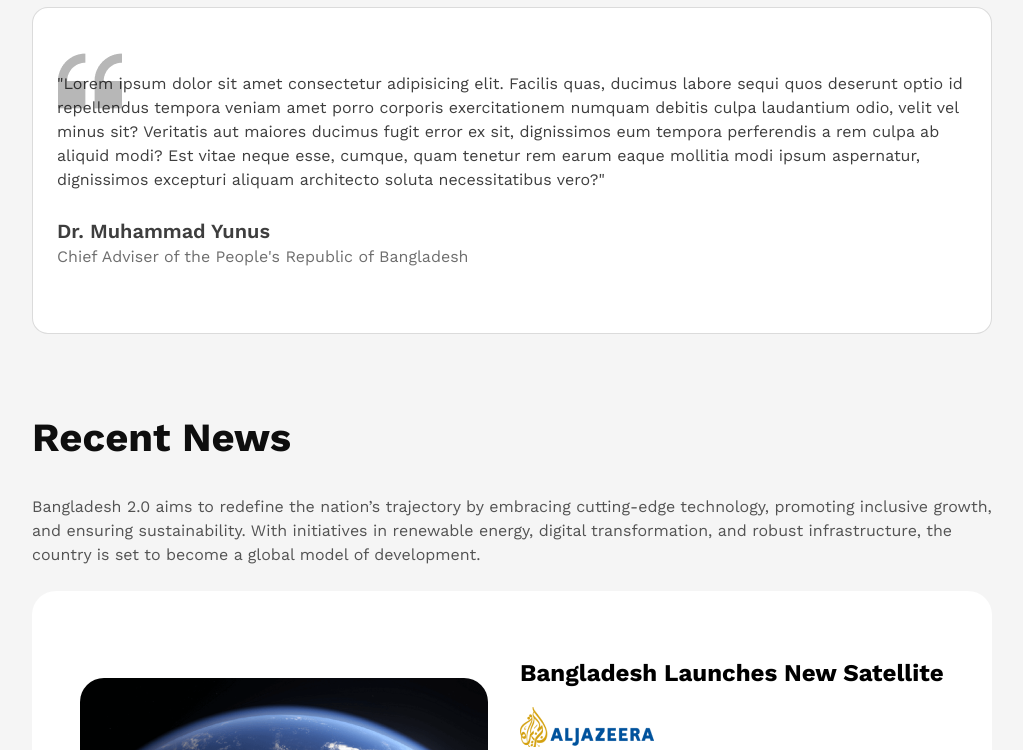
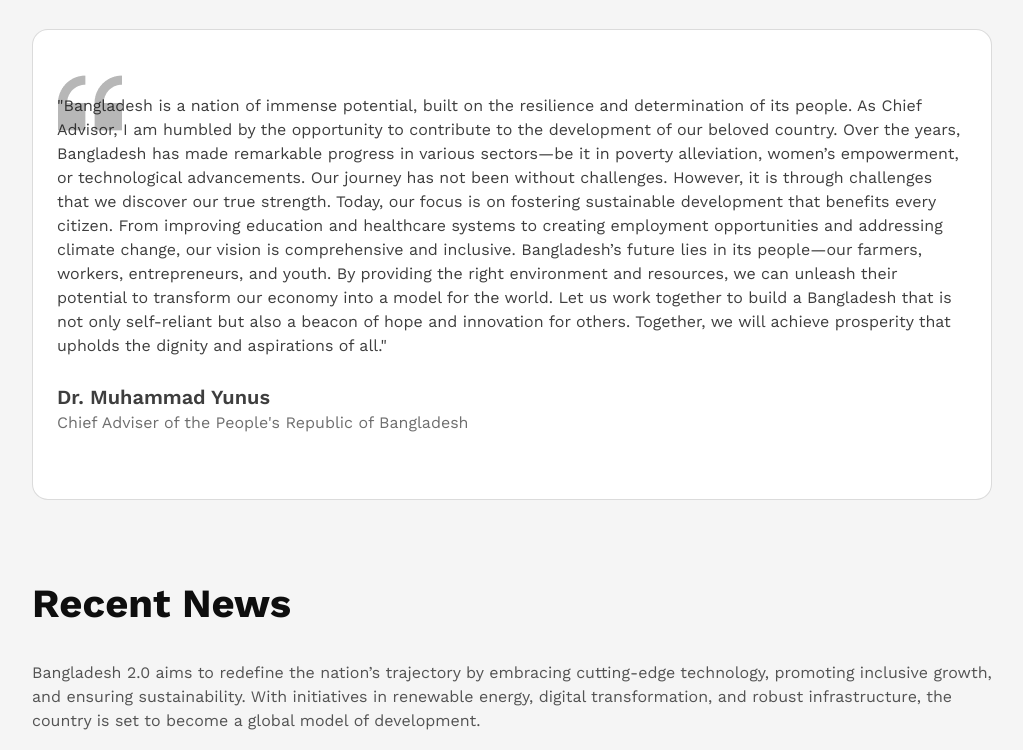
Before and after one commit to MahinAnowar/bd-2-0-project, a plain HTML site: page index.html in a window 1280 px wide. Shown: the part 1438-2188 px from the top of the page, without its empty margins (128-1151 px from the left). Drawn offline with nearby package versions, Linux system fonts and the light colour scheme.

Commit message:
lorem ipsum replaced

```diff
--- a/index.html
+++ b/index.html
@@ -72,12 +72,15 @@
 
             <div class="second-section-footer">
 
-                <p class="p-1">"Lorem ipsum dolor sit amet consectetur adipisicing elit. Facilis quas, ducimus labore
-                    sequi quos deserunt optio id repellendus tempora veniam amet porro corporis exercitationem numquam
-                    debitis culpa laudantium odio, velit vel minus sit? Veritatis aut maiores ducimus fugit error ex
-                    sit, dignissimos eum tempora perferendis a rem culpa ab aliquid modi? Est vitae neque esse, cumque,
-                    quam tenetur rem earum eaque mollitia modi ipsum aspernatur, dignissimos excepturi aliquam
-                    architecto soluta necessitatibus vero?"</p>
+                <p class="p-1">"Bangladesh is a nation of immense potential, built on the resilience and determination of its people. As Chief Advisor, I am humbled by the opportunity to contribute to the development of our beloved country. Over the years, Bangladesh has made remarkable progress in various sectors—be it in poverty alleviation, women’s empowerment, or technological advancements.
+
+                    Our journey has not been without challenges. However, it is through challenges that we discover our true strength. Today, our focus is on fostering sustainable development that benefits every citizen. From improving education and healthcare systems to creating employment opportunities and addressing climate change, our vision is comprehensive and inclusive.
+
+                    Bangladesh’s future lies in its people—our farmers, workers, entrepreneurs, and youth. By providing the right environment and resources, we can unleash their potential to transform our economy into a model for the world.
+
+                    Let us work together to build a Bangladesh that is not only self-reliant but also a beacon of hope and innovation for others. Together, we will achieve prosperity that upholds the dignity and aspirations of all."
+
+                    </p>
                 <h4>Dr. Muhammad Yunus</h4>
                 <p class="p-2">Chief Adviser of the People's Republic of Bangladesh</p>
 
--- a/style/style.css
+++ b/style/style.css
@@ -56,9 +56,9 @@
     border-radius: 8px;
 }
 
-nav ul li a button:hover{
+nav ul li a button:hover {
     background-color: rgb(41, 24, 24);
-    color:white;
+    color: white;
     cursor: pointer;
     transition: 0.5s;
 }
@@ -98,7 +98,7 @@
 
 .first-section div h1 {
     color: rgb(14, 14, 14);
-    font-size: 56px;
+    font-size: 47px;
     font-weight: 700;
     line-height: 67px;
     letter-spacing: 0%;
@@ -120,9 +120,9 @@
 
 }
 
-.first-section div button:hover{
+.first-section div button:hover {
     background-color: rgb(41, 24, 24);
-    color:white;
+    color: white;
     cursor: pointer;
     transition: 0.5s;
 }
@@ -235,23 +235,23 @@
 }
 
 
-#card-1 button:hover{
+#card-1 button:hover {
     background-color: rgb(41, 24, 24);
-    color:white;
+    color: white;
     cursor: pointer;
     transition: 0.5s;
 }
 
-#card-2 button:hover{
+#card-2 button:hover {
     background-color: rgb(41, 24, 24);
-    color:white;
+    color: white;
     cursor: pointer;
     transition: 0.5s;
 }
 
-#card-3 button:hover{
+#card-3 button:hover {
     background-color: rgb(41, 24, 24);
-    color:white;
+    color: white;
     cursor: pointer;
     transition: 0.5s;
 }
@@ -353,9 +353,18 @@
     padding: 13px 26px 13px 26px;
 }
 
-.news-cards div button:hover{
+.news-cards div h2 {
+    color: rgba(14, 14, 14, 0.8);
+    font-size: 32px;
+    font-weight: 700;
+    line-height: 38px;
+    letter-spacing: 0%;
+    text-align: left;
+}
+
+.news-cards div button:hover {
     background-color: rgb(41, 24, 24);
-    color:white;
+    color: white;
     cursor: pointer;
     transition: 0.5s;
 }
@@ -411,9 +420,9 @@
     margin: 0px 24px;
 }
 
-.money-box:hover{
+.money-box:hover {
     background-color: rgb(41, 24, 24);
-    color:white;
+    color: white;
     cursor: pointer;
     transition: 0.5s;
 }
@@ -422,9 +431,9 @@
     background: rgb(198, 228, 214);
 }
 
-#money-box-2:hover{
+#money-box-2:hover {
     background-color: rgb(41, 24, 24);
-    color:white;
+    color: white;
     cursor: pointer;
     transition: 0.5s;
 }
@@ -460,9 +469,9 @@
 
 }
 
-.donate-section button:hover{
+.donate-section button:hover {
     background-color: rgb(41, 24, 24);
-    color:white;
+    color: white;
     cursor: pointer;
     transition: 0.5s;
 }
@@ -512,6 +521,7 @@
     text-align: left;
     padding: 18px 40px 18px 40px;
     width: 550px;
+    border: none;
 
 }
 
@@ -526,11 +536,12 @@
     letter-spacing: 0%;
     text-align: left;
     position: absolute;
+    border: none;
 }
 
-.subscribe button:hover{
+.subscribe button:hover {
     background-color: rgb(41, 24, 24);
-    color:white;
+    color: white;
     cursor: pointer;
     transition: 0.5s;
 }
@@ -542,7 +553,7 @@
 
 /* footer design */
 
-hr{
+hr {
     border: 1px solid rgba(14, 14, 14, 0.1);
     width: 100%;
 }
```
